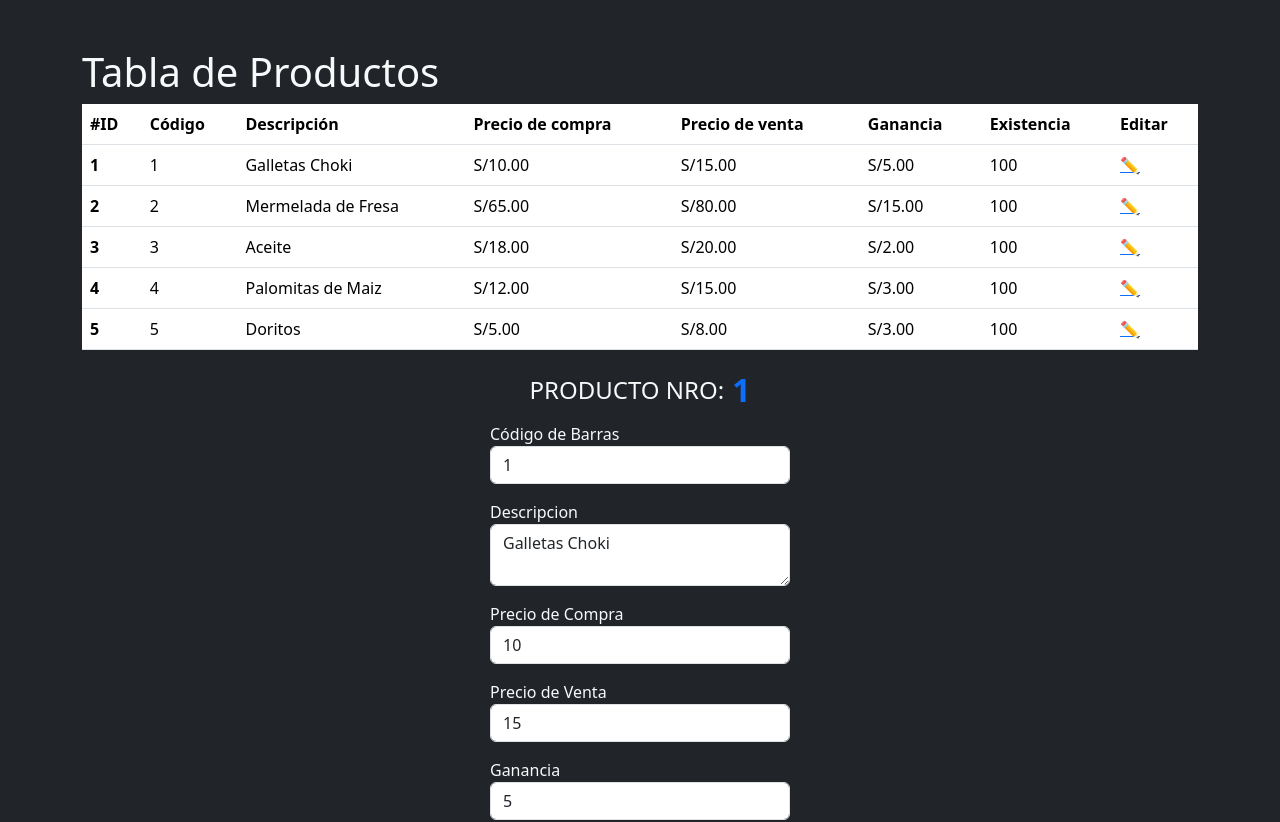
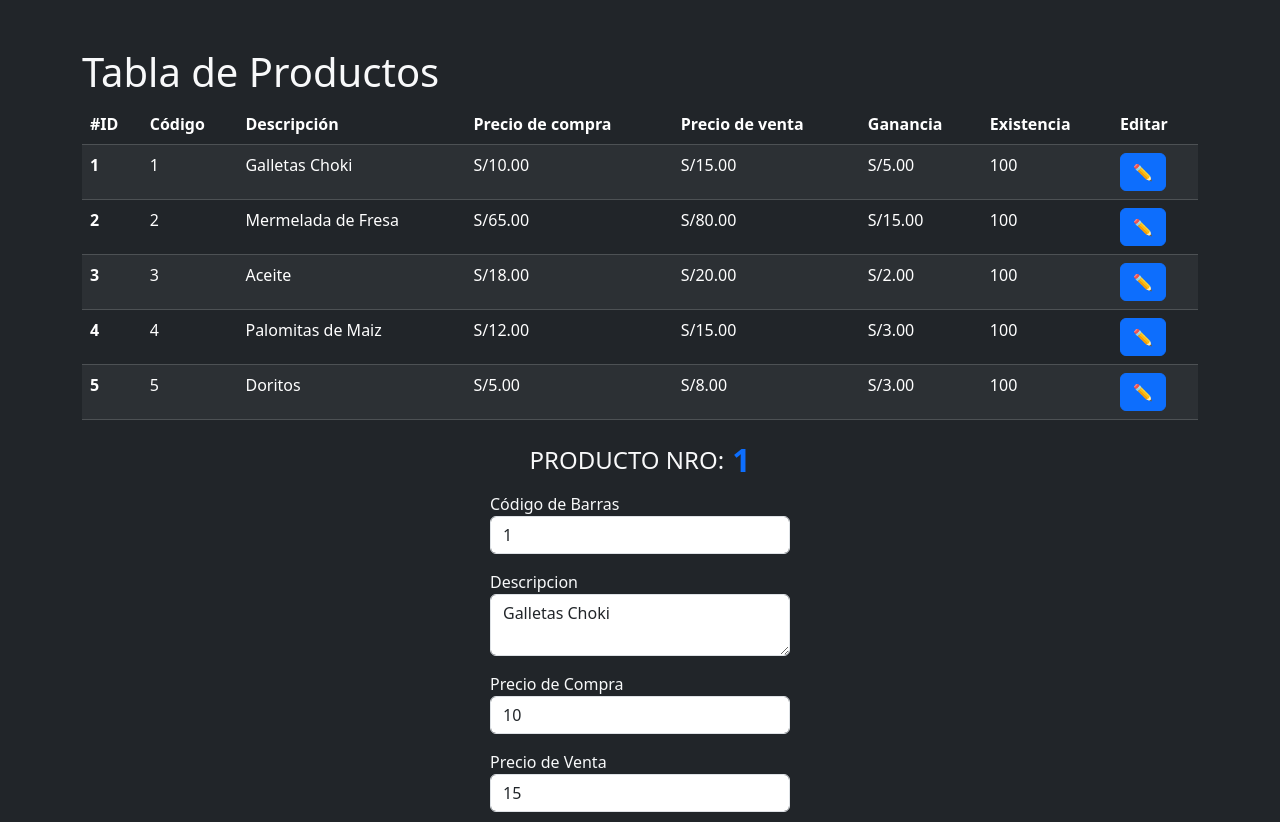
Before and after one commit to leonelhv/sesion17_asincrona, an Angular app: page /producto/1 in a window 1280 px wide. Shown: the top 822 px of the page. Built offline with nearby package versions, Linux system fonts and the light colour scheme.

Commit message:
add style table-striped

```diff
--- a/src/app/components/tabla/tabla.component.css
+++ b/src/app/components/tabla/tabla.component.css
@@ -0,0 +1,3 @@
+.btn:hover {
+  transform: scale(1.1);
+}
--- a/src/app/components/tabla/tabla.component.html
+++ b/src/app/components/tabla/tabla.component.html
@@ -1,6 +1,6 @@
 <h1>Tabla de Productos</h1>
 <div class="table-responsive">
-  <table class="table">
+  <table class="table table-dark table-striped">
     <thead>
       <tr class="text-light">
         <th scope="col">#ID</th>
@@ -22,7 +22,11 @@
         <td>{{ produc.precio_venta | currency : "S/" }}</td>
         <td>{{ produc.ganancia | currency : "S/" }}</td>
         <td>{{ produc.existencia }}</td>
-        <td><a [routerLink]="['/producto', produc.id]">✏</a></td>
+        <td>
+          <a class="btn btn-primary" [routerLink]="['/producto', produc.id]"
+            >✏</a
+          >
+        </td>
       </tr>
     </tbody>
   </table>
```
